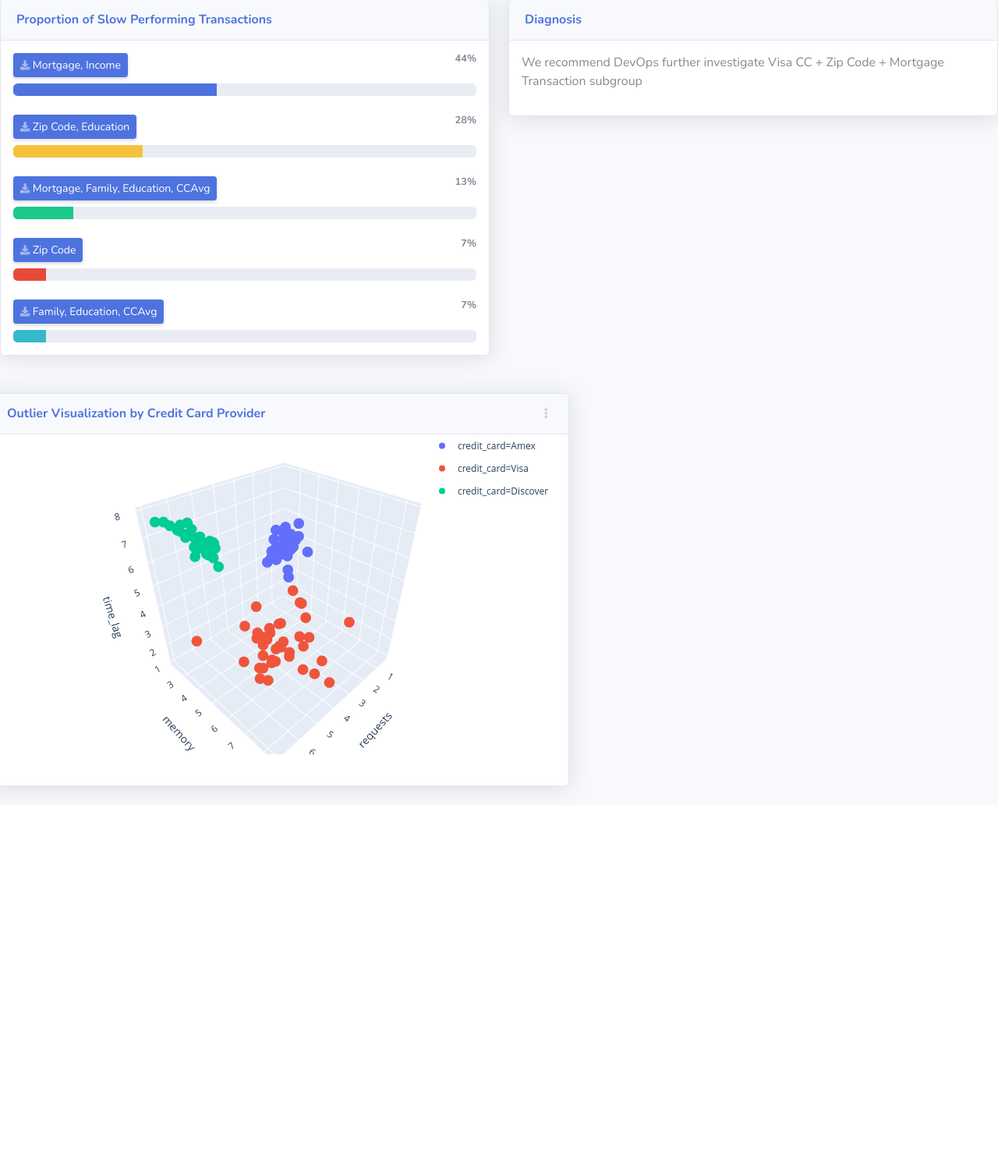
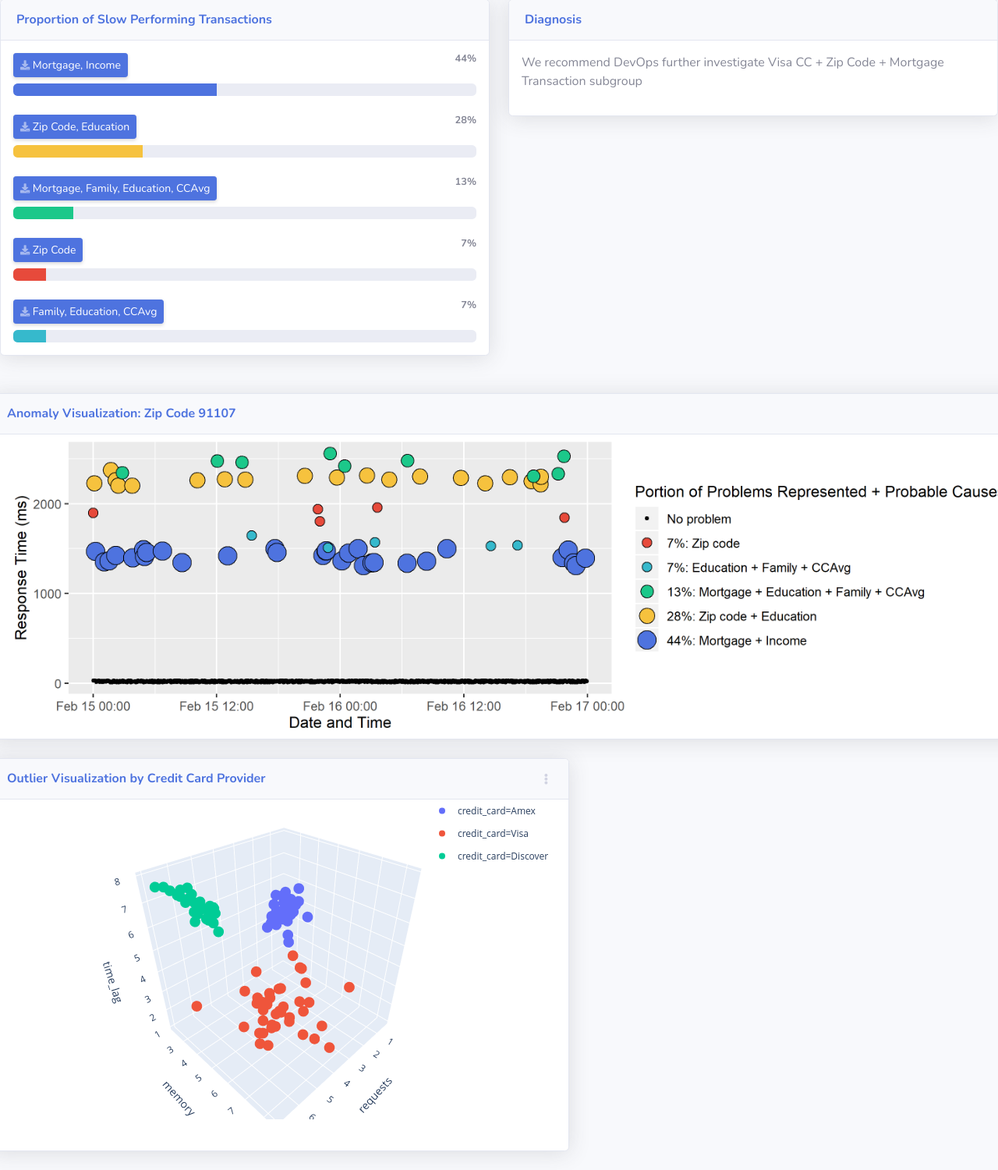
Before and after one commit to aecolumna/Segmented-Data-Anomaly-Detection, a Node server app: page / in a window 1280 px wide. Shown: the part 153-1653 px from the top of the page at 78% size. Before the commit the page ends 1176 px from the top, so only its background shows below. Run offline with Node 20, Linux system fonts and the light colour scheme; some libraries are stand-ins or nearby versions.

Commit message:
Adjust images heights, add full set

```diff
--- a/appDynMockup/views/family_3_edu_2_ccavg_4.ejs
+++ b/appDynMockup/views/family_3_edu_2_ccavg_4.ejs
@@ -187,7 +187,7 @@
 
                   <div class="card-body" id="pic-plot">
 
-                      <img src="img/g_fam_3_edu_2_ccavg_4.png" height="500" width="1300" alt="chart">
+                      <img src="img/g_fam_3_edu_2_ccavg_4.png" height="390" width="1300" alt="chart">
 
                     <!--                  <div class="chart-area" >-->
                   </div>
--- a/appDynMockup/views/family_zip_ccavg_mortgage_edu.ejs
+++ b/appDynMockup/views/family_zip_ccavg_mortgage_edu.ejs
@@ -187,7 +187,7 @@
 
                   <div class="card-body" id="pic-plot">
 
-                      <img src="img/g_fam_ccvavg_mort_edu.png" height="500" width="1300" alt="chart">
+                      <img src="img/g_fam_ccvavg_mort_edu.png" height="390" width="1300" alt="chart">
 
                     <!--                  <div class="chart-area" >-->
                   </div>
--- a/appDynMockup/views/index.ejs
+++ b/appDynMockup/views/index.ejs
@@ -184,6 +184,39 @@
                 <div class="card shadow mb-4">
                   <!-- Card Header - Dropdown -->
                   <div class="card-header py-3 d-flex flex-row align-items-center justify-content-between">
+                    <h6 class="m-0 font-weight-bold text-primary">Anomaly Visualization: Zip Code 91107 </h6>
+                    <div class="dropdown no-arrow">
+                      <a class="dropdown-toggle" href="#" role="button" id="dropdownMenuLink" data-toggle="dropdown" aria-haspopup="true" aria-expanded="false">
+                        <i class="fas fa-ellipsis-v fa-sm fa-fw text-gray-400"></i>
+                      </a>
+                      <div class="dropdown-menu dropdown-menu-right shadow animated--fade-in" aria-labelledby="dropdownMenuLink">
+                        <div class="dropdown-header">Dropdown Header:</div>
+                        <a class="dropdown-item" href="#">Action</a>
+                        <a class="dropdown-item" href="#">Another action</a>
+                        <div class="dropdown-divider"></div>
+                        <a class="dropdown-item" href="#">Something else here</a>
+                      </div>
+                    </div>
+                  </div>
+                  <!-- Card Body -->
+
+                  <div class="card-body" id="pic-plot">
+
+                    <img src="img/full_set_point.png" height="390" width="1300" alt="chart">
+
+                    <!--                  <div class="chart-area" >-->
+                  </div>
+                </div>
+              </div>
+            </div>
+
+            <div class="row">
+
+              <!-- Area Chart -->
+              <div class="col-xl-12 col-lg-12">
+                <div class="card shadow mb-4">
+                  <!-- Card Header - Dropdown -->
+                  <div class="card-header py-3 d-flex flex-row align-items-center justify-content-between">
                     <h6 class="m-0 font-weight-bold text-primary">Outlier Visualization by Credit Card Provider</h6>
                     <div class="dropdown no-arrow">
                       <a class="dropdown-toggle" href="#" role="button" id="dropdownMenuLink" data-toggle="dropdown" aria-haspopup="true" aria-expanded="false">
--- a/appDynMockup/views/zip_code_91107.ejs
+++ b/appDynMockup/views/zip_code_91107.ejs
@@ -169,7 +169,7 @@
                 <div class="card shadow mb-4">
                   <!-- Card Header - Dropdown -->
                   <div class="card-header py-3 d-flex flex-row align-items-center justify-content-between">
-                    <h6 class="m-0 font-weight-bold text-primary">Anomaly Visualization: Zip Code 91107 </h6>
+                    <h6 class="m-0 font-weight-bold text-primary">Anomaly Visualization: All Sets </h6>
                     <div class="dropdown no-arrow">
                       <a class="dropdown-toggle" href="#" role="button" id="dropdownMenuLink" data-toggle="dropdown" aria-haspopup="true" aria-expanded="false">
                         <i class="fas fa-ellipsis-v fa-sm fa-fw text-gray-400"></i>
@@ -187,7 +187,7 @@
 
                   <div class="card-body" id="pic-plot">
 
-                      <img src="img/g_zip_91107.png" height="500" width="1300" alt="chart">
+                      <img src="img/g_zip_91107.png" height="390" width="1300" alt="chart">
 
                     <!--                  <div class="chart-area" >-->
                   </div>
--- a/appDynMockup/views/zip_code_94720_edu_1.ejs
+++ b/appDynMockup/views/zip_code_94720_edu_1.ejs
@@ -187,7 +187,7 @@
 
                   <div class="card-body" id="pic-plot">
 
-                      <img src="img/g_zip_94720_edu_1.png" height="500" width="1300" alt="chart">
+                      <img src="img/g_zip_94720_edu_1.png" height="390" width="1300" alt="chart">
 
                     <!--                  <div class="chart-area" >-->
                   </div>
```
